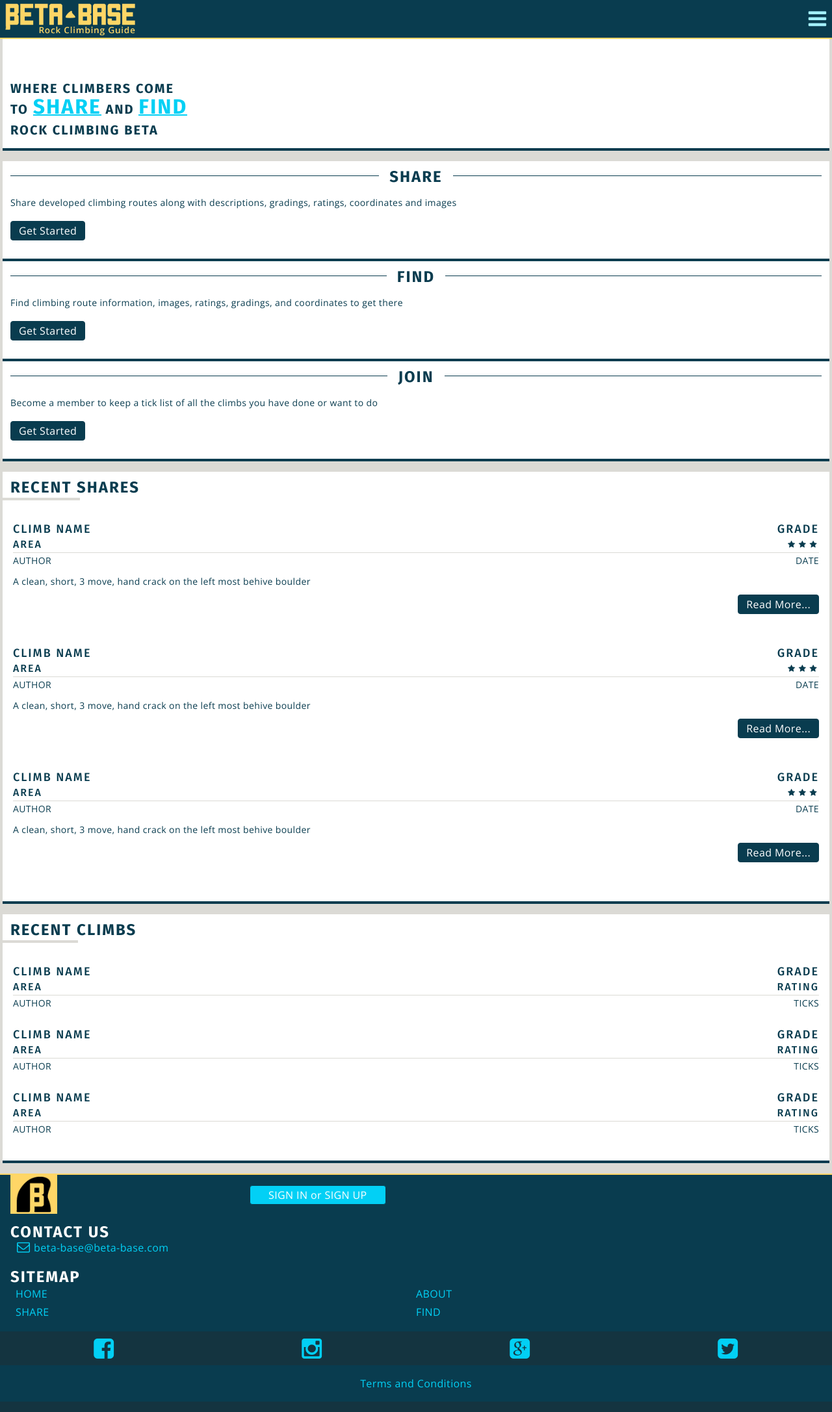
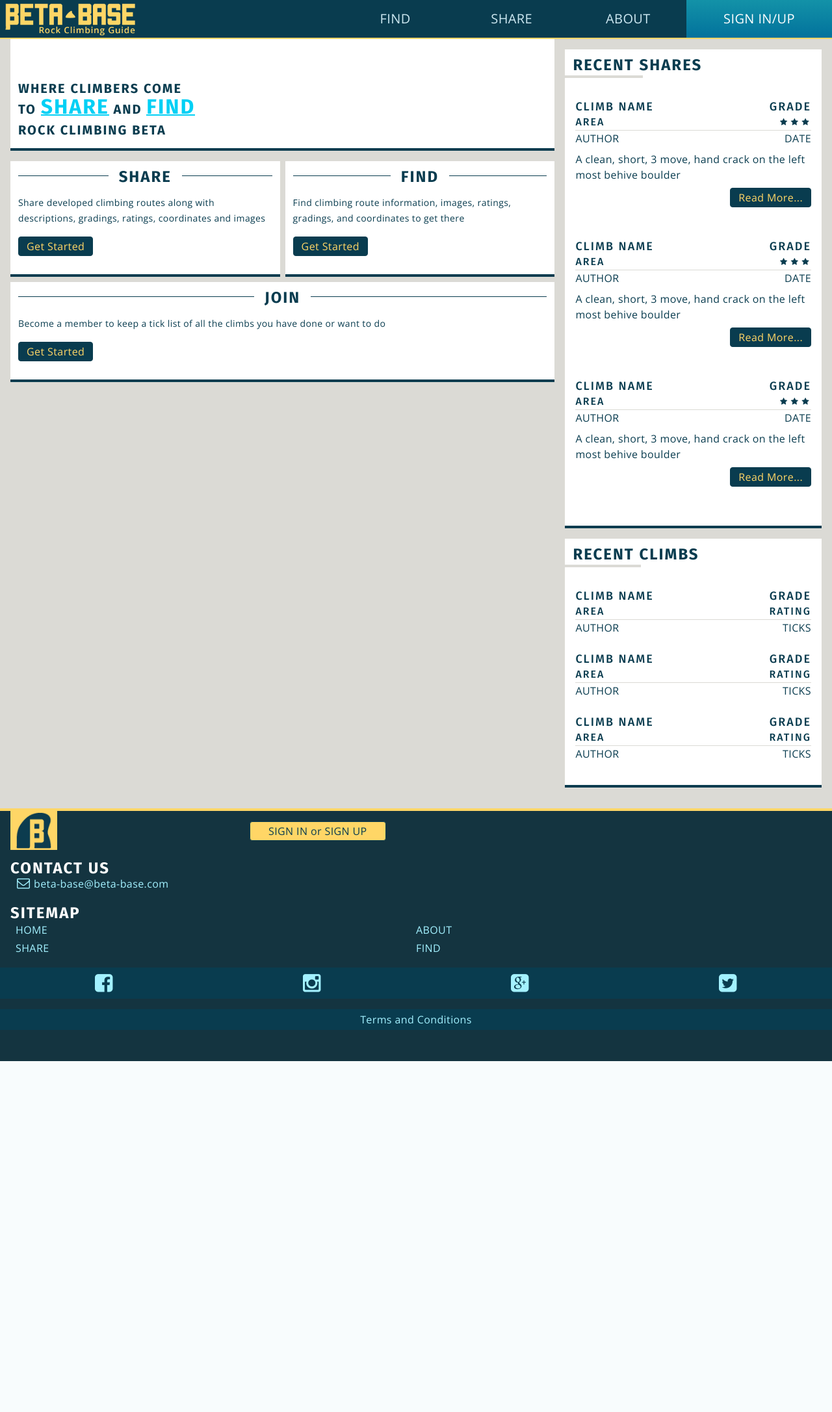
Before and after one commit to saldesign/beta-base_site, a PHP site: page / in a window 1280 px wide. Shown: the whole page at 65% size. After the commit the page ends 1633 px from the top, so only its background shows below. Run offline with PHP 8.4, Linux system fonts and the light colour scheme; some libraries are stand-ins or nearby versions.

Commit message:
responsive

```diff
--- a/css/main.css
+++ b/css/main.css
@@ -8,7 +8,8 @@ html{
 body{
 	font-size: 100%;
 	line-height: 1.5rem;
-
+	position: relative;
+	overflow-x: hidden;
 	font-family: 'Open Sans', sans-serif;
 	font-weight: 400;
 	letter-spacing: .025rem;
@@ -19,7 +20,7 @@ body{
 	border:solid 1px #093c4f;
 	border-radius: .25rem;
 	background-color: #093c4f;
-	color: white;
+	color: #ffd666;
 	padding:.125rem .75rem;
 	display: inline-block;
 	margin:1rem 0;
@@ -30,6 +31,10 @@ body{
 }
 a{
 	color:#02d0f5;
+	transition: all .25s linear;
+	-webkit-transition: all .25s linear;
+	-moz-transition: all .25s linear;
+	-o-transition: all .25s linear;
 }
 h2,
 h3,
@@ -53,8 +58,6 @@ header{
 	background-color: #093c4f;
 	height: 3.75rem;
 	border-bottom: #ffd666 solid 2px;
-	position: relative;
-	overflow: hidden;
 }
 	header a{
 		color: #cee9f2;
@@ -177,7 +180,8 @@ main{
 			margin-bottom: 0;
 		}
 			.quicklinks .module:last-child{
-				margin-bottom: 1rem;
+				margin-bottom: .5rem;
+				clear: both;
 			}
 			.quicklinks .module h3{
 				position: relative;
@@ -201,13 +205,13 @@ main{
 					padding:0 1rem;
 				}
 
-		/*********   	Main - module - secondary	   *********/
+	/*********  	 Aside - module - secondary	   *********/
 
-		main .module.secondary h4{
+	.module.secondary h4{
 		position: relative;
 		display: inline-block;
 	}
-			main .module.secondary h4:before{
+		.module.secondary h4:before{
 			content: "";
 			position: absolute;
 			bottom: -0.5rem;
@@ -217,35 +221,35 @@ main{
 			border-bottom: #DBDAD5 solid 4px;
 		}
 
-		main .module.secondary article {
+	.module.secondary article {
 		margin: 1.5rem 0;
 /*			border-bottom: #DBDAD5 solid 4px;*/ /*	TO DO:	Replace with a gradient		*/
 		padding:0 .25rem;
 		position: relative;
 	}
-			main .module.secondary article h5,
-			main .module.secondary article h6 {
+		.module.secondary article h5,
+		.module.secondary article h6 {
 			font-size: 1.125rem;
 			font-weight: 500;
 		}
-				main .module.secondary article h6 {
+			.module.secondary article h6 {
 				font-size: 1rem;
 			}
-				main .module.secondary article h5 span,
-				main .module.secondary article h6 span {
+			.module.secondary article h5 span,
+			.module.secondary article h6 span {
 				float: right;
 			}
-				main .module.secondary article span.ratings{
+			.module.secondary article span.ratings{
 				font-size: .75rem;
 			}
-			main .module.secondary article p:first-of-type{
+		.module.secondary article p:first-of-type{
 			border-top:1px solid #DBDAD5;
 			margin-bottom: .5rem;
 		}
-				main .module.secondary article p:first-of-type span{
+			.module.secondary article p:first-of-type span{
 				float: right;
 			}
-			main .module.secondary article a.btn{
+		.module.secondary article a.btn{
 			float: right;
 			margin: .5rem 0 1.5rem;
 			}
@@ -253,9 +257,13 @@ main{
 /*********   	Footer	   *********/
 
 footer{
-	background-color: #093c4f;
-	border-top: #ffd666 solid 2px;
-	border-bottom: #143440 solid 1rem
+	background-color: #143440;
+	border-top: #ffd666 solid 4px;
+	padding-bottom: 3rem;
+	clear: both;
+}
+footer a{
+	color: #a3f1ff;
 }
 footer h2 {
 	height: 100%;
@@ -280,8 +288,10 @@ footer h2 {
 footer span.btncontainer{
 	width: 70%;
 }
+
 	footer a.btn{
-		background-color: #02d0f5;
+		background-color: #ffd666;
+		color: #093c4f;
 		margin: 1rem auto 0;
 		padding:.125rem 1.75rem;
 	}
@@ -312,7 +322,7 @@ footer nav.foot-nav ul{
 		width: 50%;
 	}
 footer nav.social-nav {
-	background-color: #143440;
+	background-color: #093c4f;
 	padding:.5rem 0;
 	margin-bottom: 1rem;
 }
@@ -320,12 +330,89 @@ footer nav.social-nav {
 		display: block;
 		float: left;
 		width: 25%;
-		font-size: 2.25rem;
+		font-size: 2rem;
 		text-align: center;
 	}
 
 footer a:nth-child(7){
+	background-color: #093c4f;
 	text-align: center;
 	display: block;
-	margin-bottom: 1rem;
+	line-height: 2rem;
 }
+
+
+
+
+/*********   	Media Queries	   *********/
+
+@media (min-width: 769px) {
+	header h1{
+		min-width: 13rem;
+		width: 30%;
+	}
+	a.menu-link{
+		display: none;
+	}
+	header nav.main-nav{
+		float: right;
+		width: 70%;
+		position: static;
+		padding: 0;
+		top:0;
+		left: 0;
+		right: 0;
+		bottom:0;
+		background-color: transparent;
+	}
+		header nav.main-nav ul li a{
+			float: right;
+			width: 20%;
+			height: 3.6rem;
+			line-height: 3.6rem;
+			font-size: 1.25rem;
+		}
+		header nav.main-nav ul li:first-child a{
+			width: 25%;
+			/* Permalink - use to edit and share this gradient: http://colorzilla.com/gradient-editor/#1392a8+0,02729c+100 */
+			background: #1392a8; /* Old browsers */
+			background: -moz-linear-gradient(top,  #1392a8 0%, #02729c 100%); /* FF3.6-15 */
+			background: -webkit-linear-gradient(top,  #1392a8 0%,#02729c 100%); /* Chrome10-25,Safari5.1-6 */
+			background: linear-gradient(to bottom,  #1392a8 0%,#02729c 100%); /* W3C, IE10+, FF16+, Chrome26+, Opera12+, Safari7+ */
+			filter: progid:DXImageTransform.Microsoft.gradient( startColorstr='#1392a8', endColorstr='#02729c',GradientType=0 ); /* IE6-9 */
+			background-color: #02d0f5
+		}
+		header nav.main-nav ul li a:active,
+		header nav.main-nav ul li a:hover,
+		header nav.main-nav ul li a:focus{
+			border-bottom: 3px solid #ffd666;
+			line-height: 4.1rem;
+		}
+	main{
+		float: left;
+		width: 66.66%;
+		padding: 0 0 0 1rem;
+	}
+	main .quicklinks div.container:first-child,
+	main .quicklinks div.container:nth-child(2){
+		float: left;
+		width: 50%;
+	}
+	main .quicklinks div.container:first-child{
+		padding-right: .25rem;
+	}
+	main .quicklinks div.container:nth-child(2){
+			padding-left: .25rem;
+	}
+
+
+
+
+
+
+	aside{
+		width: 33.33%;
+		float: right;
+		padding: 1rem;
+	}
+}
--- a/index.php
+++ b/index.php
@@ -2,18 +2,20 @@
 <html>
 <head>
 	<meta charset="utf-8">
+	<meta name="viewport" content="initial-scale=1.0">
+
 	<title>Home - Beta-Base</title>
 	<link rel="stylesheet" type="text/css" href="css/reset.css">
 	<link href="font/css/beta-base.css" rel="stylesheet" type="text/css" />
 	<link href='https://fonts.googleapis.com/css?family=Fira+Sans:400,500italic,400italic,700,500|Open+Sans:400,600,700,400italic,600italic' rel='stylesheet' type='text/css'>
 	<link rel="stylesheet" type="text/css" href="css/main.css">
 </head>
-<body>
+<body class="cf">
 
 	<header class="cf">
 		<h1><a href="#"><span>Beta-Base - Rock Climbing Guide</span></a></h1>
 		 <a href="#menu" class="menu-link icon-menu"></a>
-			<nav class="main-nav" role="navigation">
+			<nav class="main-nav cf" role="navigation">
 				<ul>
 					<li><a href="#">Sign In/Up</a></li>
 					<li><a href="#">About</a></li>
@@ -31,24 +33,34 @@
 			<h2><span>Where climbers come</span><span> to <a href="#">share</a> and <a href="#">find</a></span><span> rock climbing beta<span></h2>
 		</section>
 
-		<div class="quicklinks">
+		<div class="quicklinks cf">
+			<div class="container">
 				<section class="module">
 						<h3><span>Share</span></h3>
 						<p>Share developed climbing routes along with descriptions, gradings, ratings, coordinates and images</p>
 						<a href="#" class="btn">Get Started</a>
 				</section>
+			</div>
+
+			<div class="container">
 				<section class="module">
 						<h3><span>Find</span></h3>
 						<p>Find climbing route information, images, ratings, gradings, and coordinates to get there</p>
 						<a href="#" class="btn">Get Started</a>
 				</section>
+			</div>
+
+			<div class="container">
 				<section class="module">
 						<h3><span>Join</span></h3>
 						<p>Become a member to keep a tick list of all the climbs you have done or want to do</p>
 						<a href="#" class="btn">Get Started</a>
 				</section>
 			</div>
+		</div>
+	</main>
 
+	<aside>
 		<section class="module secondary">
 			<h4>Recent Shares</h4>
 			<article class="cf">
@@ -92,7 +104,7 @@
 				<p>AUTHOR<span>TICKS</span></p>
 			</article>
 		</section>
-	</main>
+	</aside>
 
 	<footer>
 		<div class="cf">
```
Also changed, not shown: images/logo-icon.png. Lines whose indentation alone changed are shown as unchanged.
